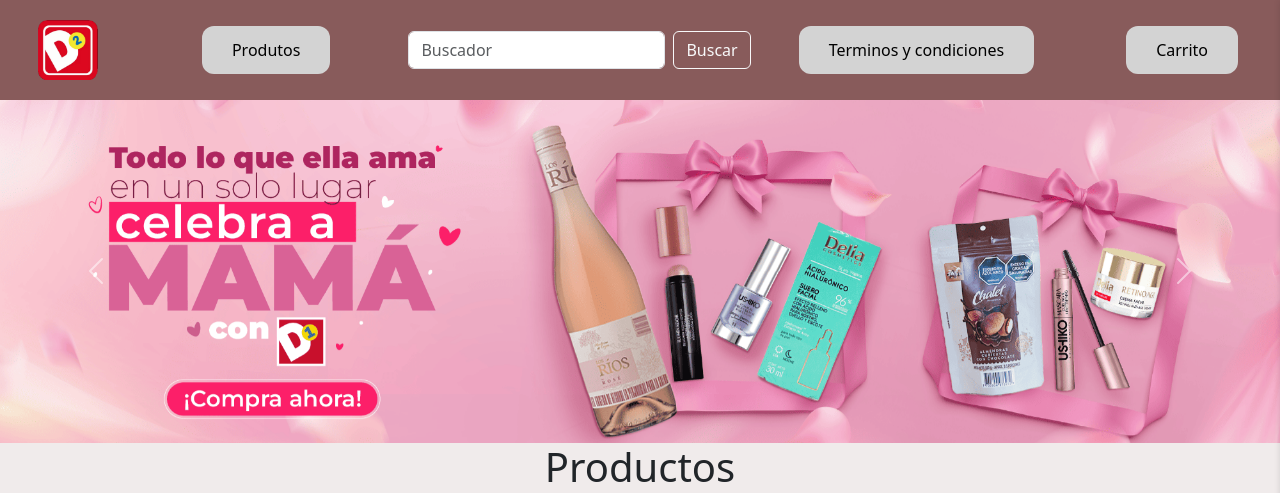
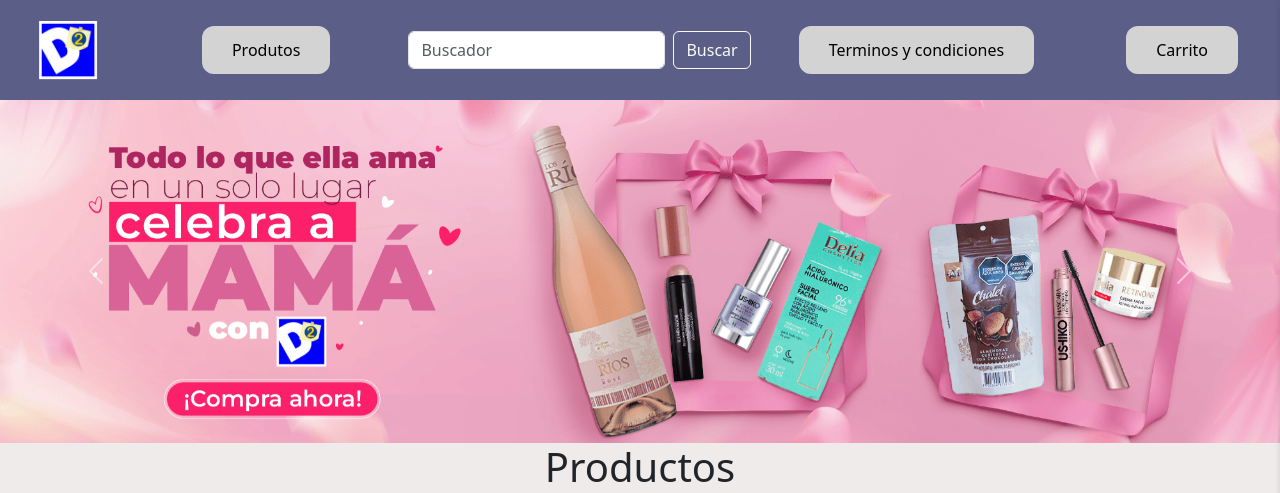
Before and after one commit to Santigi10/Proyecto_programacion, a Flask app: page / in a window 1280 px wide. Shown: the top 493 px of the page. Run offline with Flask 3, Linux system fonts and the light colour scheme.

Commit message:
cambio de imagenes y logo
cambio en las imagenes para D2

```diff
--- a/static/index.css
+++ b/static/index.css
@@ -12,7 +12,7 @@ body{
     display: flex;
     align-items: center;
     justify-content: center;
-    background-color: rgb(136, 91, 91);
+    background-color: rgb(91, 95, 136);
     padding: 20px 0;
     gap: 40px;
 }
--- a/templates/index.html
+++ b/templates/index.html
@@ -16,7 +16,7 @@
     <nav>
         <div class="enlace_navegacion" id="Inicio">
             <div class="logo">
-                <img src="{{ url_for('static', filename='imagenes/image.png') }}" alt="" width="60px"
+                <img src="{{ url_for('static', filename='imagenes/Logo_D1_RGB.png') }}" alt="" width="60px"
                     height="60px">
             </div>
             <ul>
```
Also changed, not shown: static/imagenes/D1_banners_20250508_home_1746732667053.png, static/imagenes/D1_banners_20250509_home_1746797777106.png, static/imagenes/D1_banners_20250509_home_1746797778227.png, static/imagenes/Logo_D1_RGB.png.
